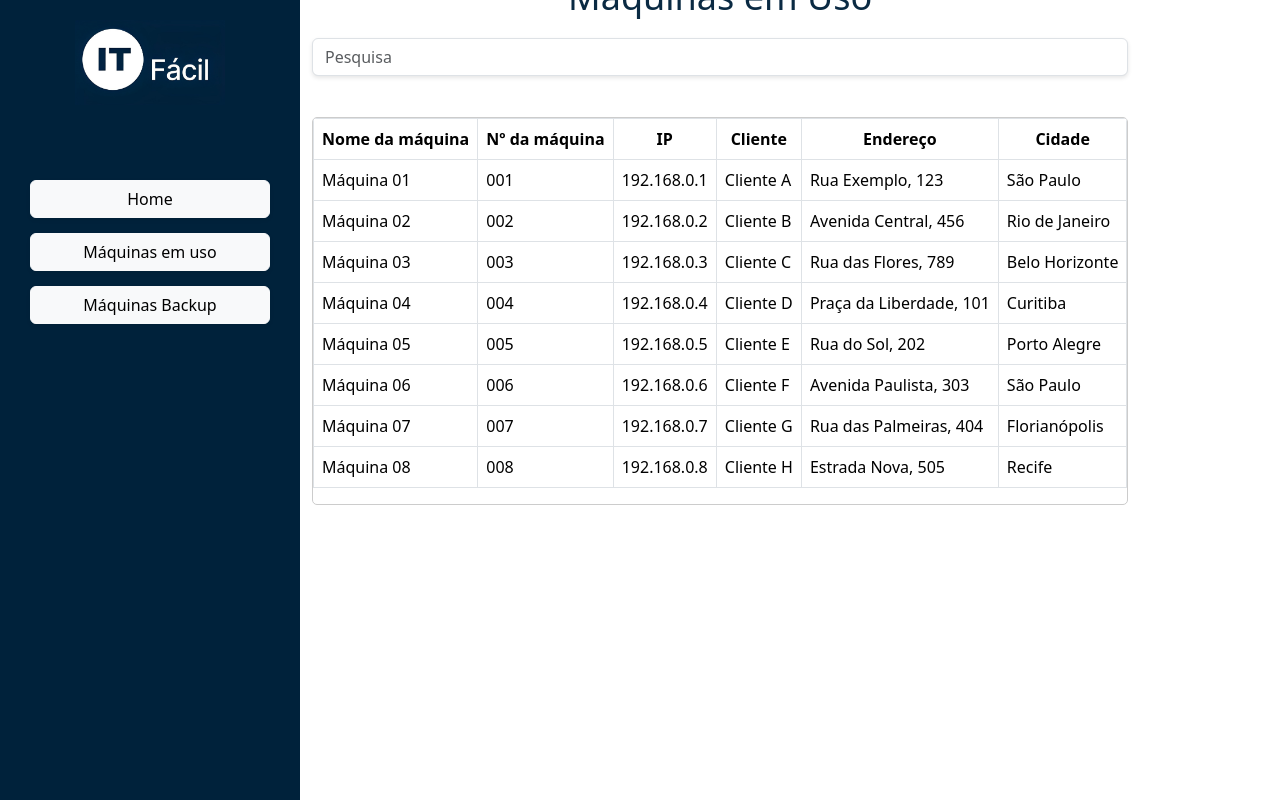
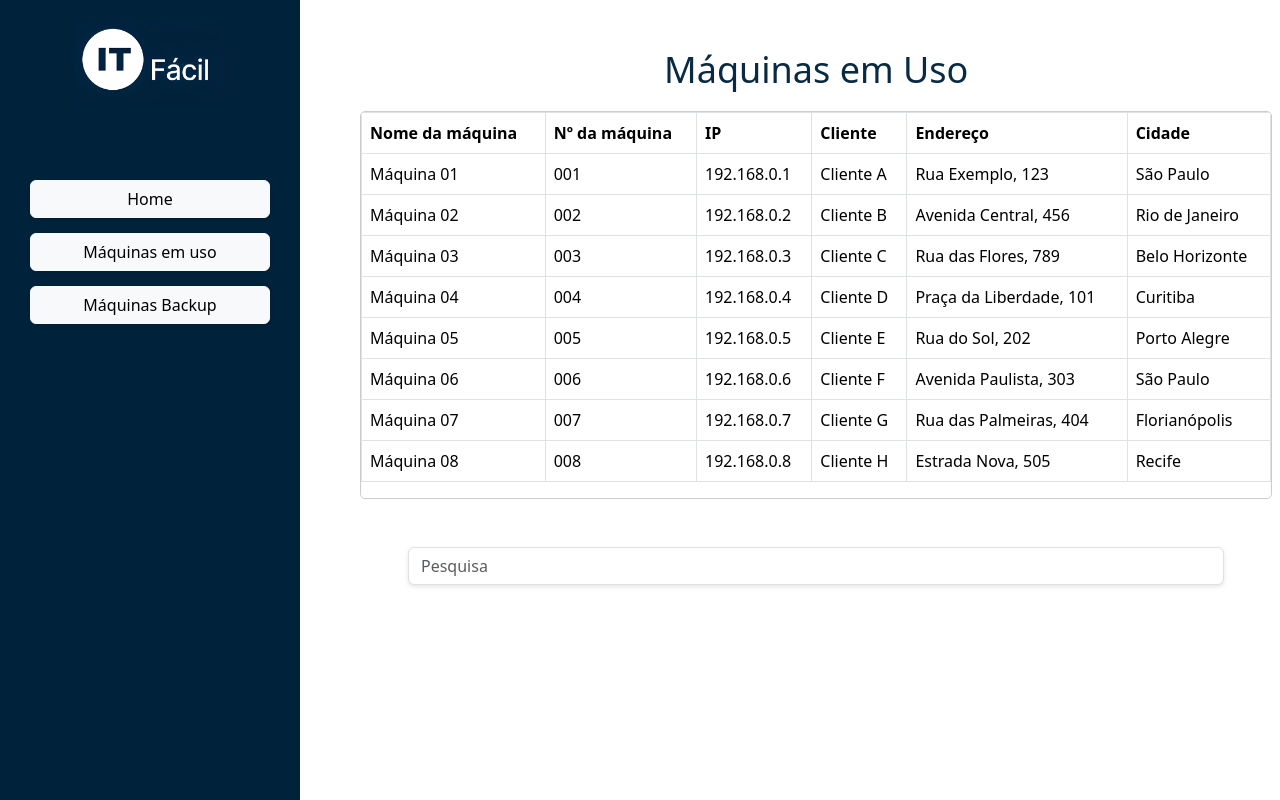
Before and after one commit to Louiz77/inventario-itfacil, a React (Create React App) app: page /maquinas-em-uso in a window 1280 px wide. Built offline with nearby package versions, Linux system fonts and the light colour scheme.

Commit message:
fix: center items and remove div

```diff
--- a/src/components/MaquinasEmUso.js
+++ b/src/components/MaquinasEmUso.js
@@ -16,20 +16,8 @@ const MaquinasEmUso = () => {
   ];
 
   return (
-    <div className="machines-header">
-      <Container className="machines-container">
+    <Container className="machines-container m-5">
       <h1 className="page-title">Máquinas em Uso</h1>
-
-        {/* Barra de Pesquisa */}
-        <div className="search-bar">
-          <InputGroup>
-            <FormControl
-              placeholder="Pesquisa"
-              aria-label="Pesquisa"
-              className="search-input"
-            />
-          </InputGroup>
-        </div>
 
       {/* Tabela */}
       <div className="table-container">
@@ -58,8 +46,18 @@ const MaquinasEmUso = () => {
           </tbody>
         </Table>
       </div>
+
+      {/* Barra de Pesquisa */}
+      <div className="search-bar m-5">
+        <InputGroup>
+          <FormControl
+            placeholder="Pesquisa"
+            aria-label="Pesquisa"
+            className="search-input"
+          />
+        </InputGroup>
+      </div>
     </Container>
-    </div>
   );
 };
 
```
Lines whose indentation alone changed are shown as unchanged.
